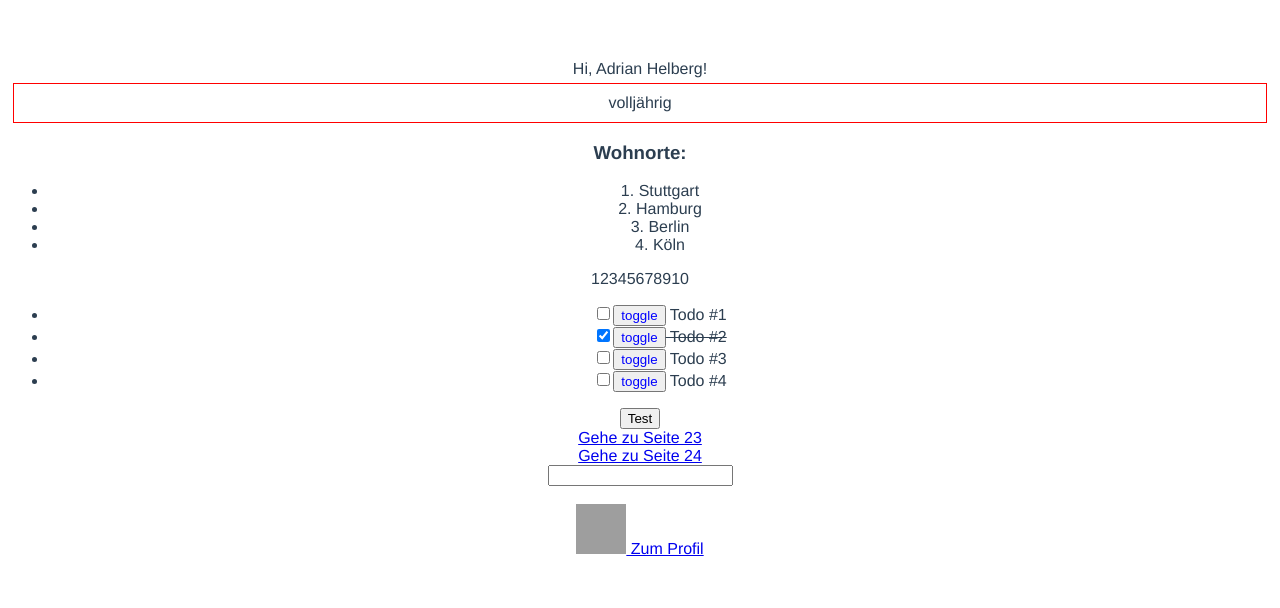
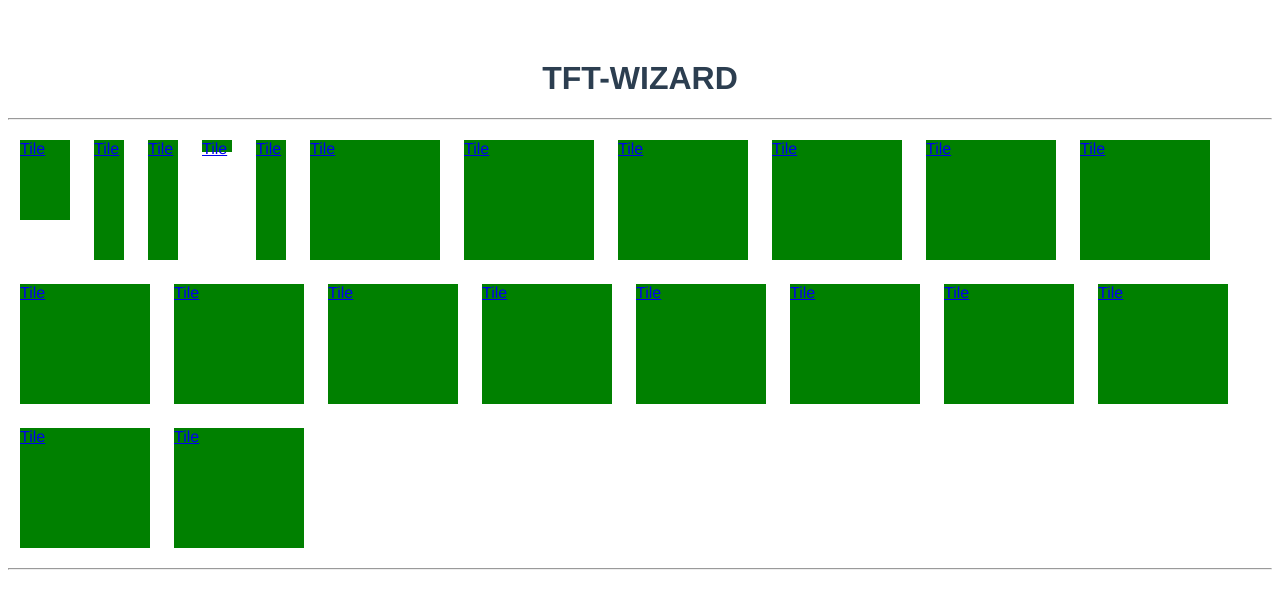
Before and after one commit to adrian-helberg/tft-wizard, a Vue app in the folder tft-wizard/: page / in a window 1280 px wide. Shown: the top 608 px of the page. Built offline with nearby package versions, Linux system fonts and the light colour scheme; grey boxes are pictures that could not be loaded.

Commit message:
tft-wizard: first steps

```diff
--- a/tft-wizard/src/App.vue
+++ b/tft-wizard/src/App.vue
@@ -1,83 +1,64 @@
 <template>
   <div id="app">
-    {{ greetings }}
-    <div class="age">
-      <span v-if="alter < 18">minderjährig</span>
-      <span v-else-if="alter >= 18">volljährig</span>
+    <h1>TFT-WIZARD</h1>
+    <hr />
+    <div class="tiles">
+      <Tile width="50px" height="80px" />
+      <Tile width="30px" height="120px" />
+      <Tile width="30px" height="120px" />
+      <Tile width="30px" height="12px" />
+      <Tile width="30px" height="120px" />
+      <Tile width="130px" height="120px" />
+      <Tile width="130px" height="120px" />
+      <Tile width="130px" height="120px" />
+      <Tile width="130px" height="120px" />
+      <Tile width="130px" height="120px" />
+      <Tile width="130px" height="120px" />
+      <Tile width="130px" height="120px" />
+      <Tile width="130px" height="120px" />
+      <Tile width="130px" height="120px" />
+      <Tile width="130px" height="120px" />
+      <Tile width="130px" height="120px" />
+      <Tile width="130px" height="120px" />
+      <Tile width="130px" height="120px" />
+      <Tile width="130px" height="120px" />
+      <Tile width="130px" height="120px" />
+      <Tile width="130px" height="120px" />
     </div>
-
-    <h3>Wohnorte:</h3>
-    <ul>
-      <li v-for="city in cities" v-bind:key="city.id">
-        {{ city.id }}. {{ city.name }}
-      </li>
-    </ul>
-
-    <span v-for="n in 10" v-bind:key="n">{{ n }}</span>
-
-    <TodoList />
-
-    <button @click="test">Test</button>
-    <br />
-    <a href="?seite=23" @click.right.prevent="hello">Gehe zu Seite 23</a>
-    <br />
-    <a href="?seite=24" @mouseup="adios">Gehe zu Seite 24</a>
-    <br />
-    <input type="text" @keydown.enter.esc="yeah" />
-    <br />
-    <br />
-    <NavigationLink url="www.google.de">
-      <template v-slot:image>
-        <img src="https://rerollcdn.com/characters/Skin/5/Kalista.png" alt="Kalista" width="50px" height="50px" />
-      </template>
-      Zum Profil
-    </NavigationLink>
+    <hr />
   </div>
 </template>
 
 <script lang="ts">
-import TodoList from "./components/TodoList.vue";
-import NavigationLink from "./components/NavigationLink.vue";
+import Tile from "./components/Tile.vue";
+import Importer from "./components/Importer.vue";
 
 export default {
   name: "App",
   data: () => ({
-    vorname: "Adrian",
-    nachname: "Helberg",
-    alter: 29,
-    cities: [
-      { id: 1, name: "Stuttgart" },
-      { id: 2, name: "Hamburg" },
-      { id: 3, name: "Berlin" },
-      { id: 4, name: "Köln" },
-    ],
+
   }),
   methods: {
-    test() {
-      alert("Hi!");
-    },
-    hello() {
-      alert("Hello!");
-    },
-    adios() {
-      alert("Adios!");
-    },
-    yeah() {
-      alert("yeah!");
-    }
+
   },
   computed: {
-    greetings() {
-      return `Hi, ${this.vorname} ${this.nachname}!`;
-    },
+
   },
   components: {
-    TodoList, NavigationLink
+    Tile
+  },
+  mixins: [Importer],
+  created: function() {
+    this.result();
   }
 };
 </script>
 
 <style>
+.tiles {
+  display: flex;
+  flex-wrap: wrap;
+}
 .finished {
   text-decoration: line-through;
 }
--- /dev/null
+++ b/tft-wizard/src/components/Importer.vue
@@ -0,0 +1,17 @@
+<script lang="ts">
+
+var result = async function() {
+    console.log("fetch data");
+    let test = await function() {
+        console.log("test");
+    }
+    test();
+}
+
+export default {
+    name: "Importer",
+    methods: {
+        result
+    }
+}
+</script>
--- a/tft-wizard/src/components/NavigationLink.vue
+++ /dev/null
@@ -1,13 +0,0 @@
-<template>
-    <a :href="url">
-        <slot name="image"></slot>
-        <slot></slot>
-    </a>
-</template>
-
-<script lang="ts">
-export default {
-    name: "NavigationLink",
-    props: ["url"]
-}
-</script>
--- /dev/null
+++ b/tft-wizard/src/components/Tile.vue
@@ -0,0 +1,22 @@
+<template>
+  <a href="#" class="tile" :style="{width: width, height: height}">Tile</a>
+</template>
+
+<script>
+export default {
+    name: "Tile",
+    props: ["width", "height"],
+}
+</script>
+
+<style>
+.tile {
+    display: flex;
+    background-color: green;
+    margin: 12px;
+}
+
+.tile:hover {
+    background-color: red;
+}
+</style>
--- a/tft-wizard/src/components/TodoList.vue
+++ /dev/null
@@ -1,34 +0,0 @@
-<template>
-    <ul>
-      <TodoListItem v-for="todo in todos" :key="todo.id" :item="todo" @toggle="toggleListItem" />
-    </ul>
-</template>
-
-<script lang="ts">
-import Vue from 'vue'
-import TodoListItem from "./TodoListItem.vue";
-
-export default Vue.extend({
-    name: "TodoList",
-    data: () => ({
-        todos: [
-            { id: 0, name: "Todo #1", finished: false },
-            { id: 1, name: "Todo #2", finished: true },
-            { id: 2, name: "Todo #3", finished: false },
-            { id: 3, name: "Todo #4", finished: false },
-        ],
-    }),
-    components: {
-        TodoListItem
-    },
-    methods: {
-        toggleListItem(el) {
-            el.finished = !el.finished;
-        }
-    }
-})
-</script>
-
-<style lang="sass">
-
-</style>
--- a/tft-wizard/src/components/TodoListItem.vue
+++ /dev/null
@@ -1,26 +0,0 @@
-<template>
-    <li :class="{'finished': item.finished}">
-        <input type="checkbox" :checked="item.finished" />
-        <button @click="toggleItem">toggle</button>
-        {{ item.name }}
-    </li>
-</template>
-
-<script lang="ts">
-import Vue from 'vue'
-export default Vue.extend({
-    name: "TodoListItem",
-    props: ["item"],
-    methods: {
-        toggleItem() {
-             this.$emit("toggle", this.item);
-        }
-    }
-});
-</script>
-
-<style lang="scss" scoped>
-button {
-    color: blue;
-}
-</style>
```
Also changed, not shown: 1 other file (tests, documents, lock files or other folders).
